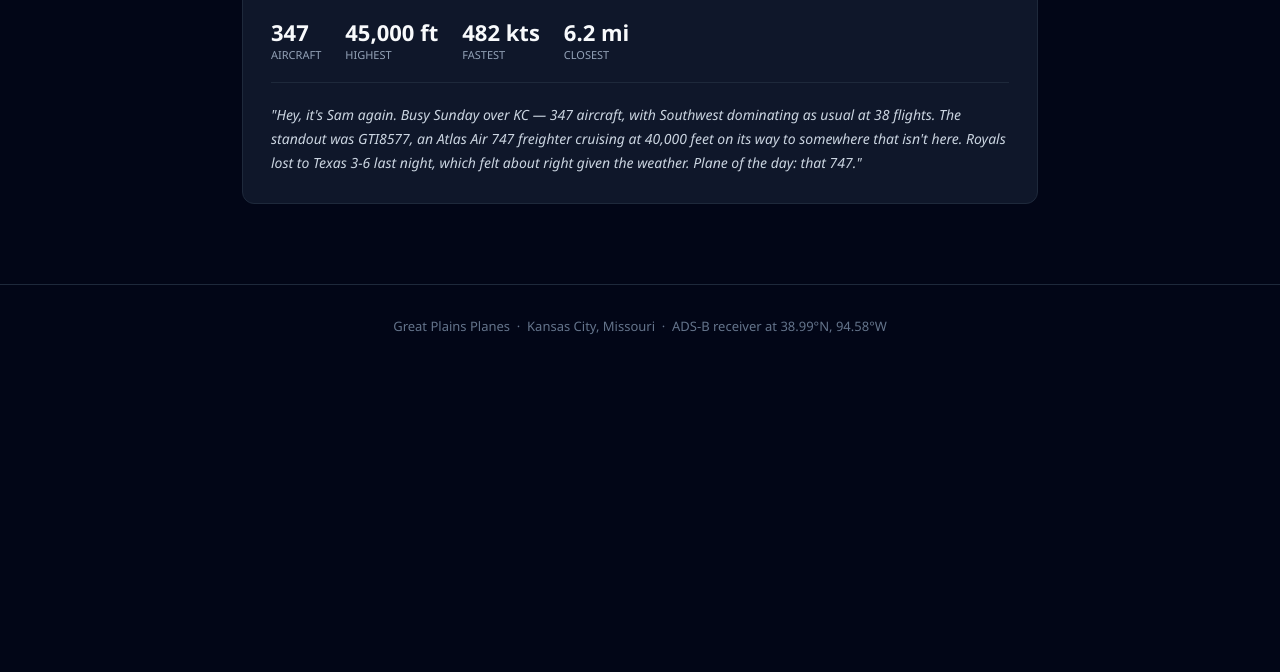
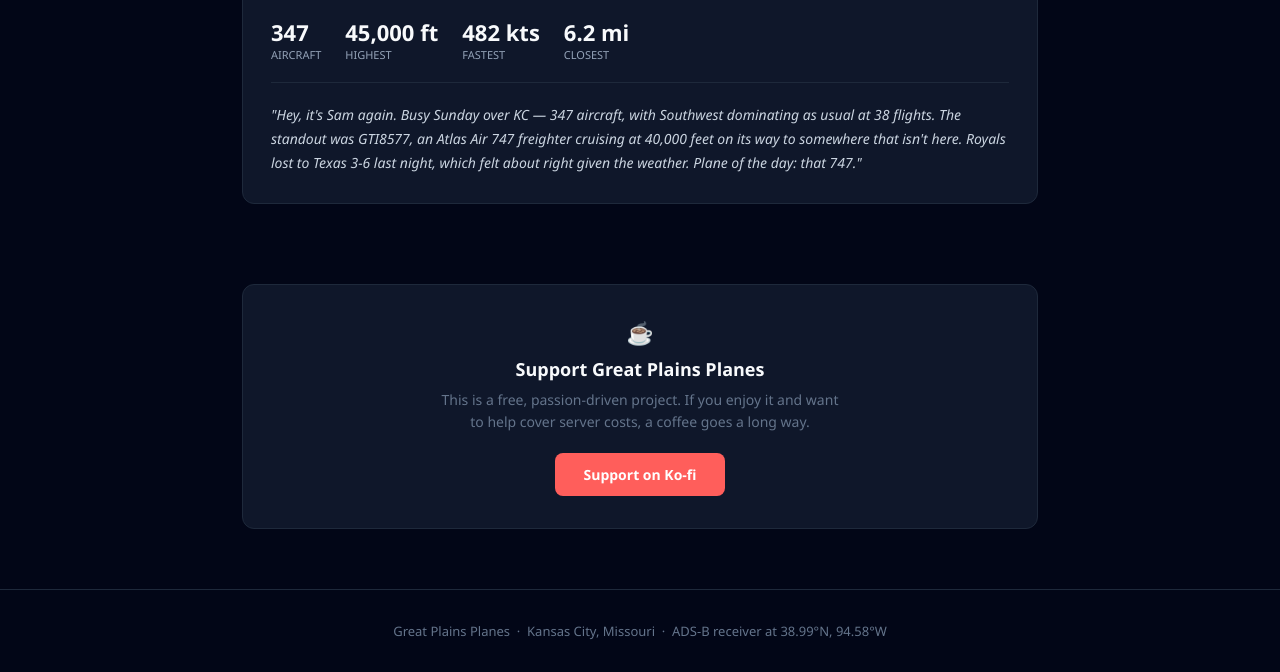
Before and after one commit to ssbfz2/greatplainsplanes-frontend, a plain HTML site: page index.html in a window 1280 px wide. Shown: the part 1954-2626 px from the top of the page. Before the commit the page ends 2321 px from the top, so only its background shows below. Drawn offline with Linux system fonts and the light colour scheme; no server answers.

Commit message:
Add Ko-fi support section

```diff
--- a/index.html
+++ b/index.html
@@ -334,6 +334,21 @@
 
   </main>
 
+  <section style="max-width:860px;margin:0 auto 60px;padding:0 32px;text-align:center;">
+    <div style="background:#0f172a;border:1px solid #1e293b;border-radius:12px;padding:32px;">
+      <div style="font-size:22px;margin-bottom:10px;">☕</div>
+      <h3 style="font-size:18px;font-weight:700;color:#f8fafc;margin:0 0 8px;">Support Great Plains Planes</h3>
+      <p style="color:#64748b;font-size:14px;max-width:400px;margin:0 auto 20px;line-height:1.6;">
+        This is a free, passion-driven project. If you enjoy it and want to help cover server costs, a coffee goes a long way.
+      </p>
+      <a href="https://ko-fi.com/greatplainsplanes" target="_blank" rel="noopener"
+         style="display:inline-block;background:#FF5E5B;color:#fff;font-weight:700;font-size:14px;
+                padding:12px 28px;border-radius:8px;text-decoration:none;">
+        Support on Ko-fi
+      </a>
+    </div>
+  </section>
+
   <footer>
     Great Plains Planes &nbsp;·&nbsp; Kansas City, Missouri &nbsp;·&nbsp; ADS-B receiver at 38.99°N, 94.58°W
   </footer>
```
